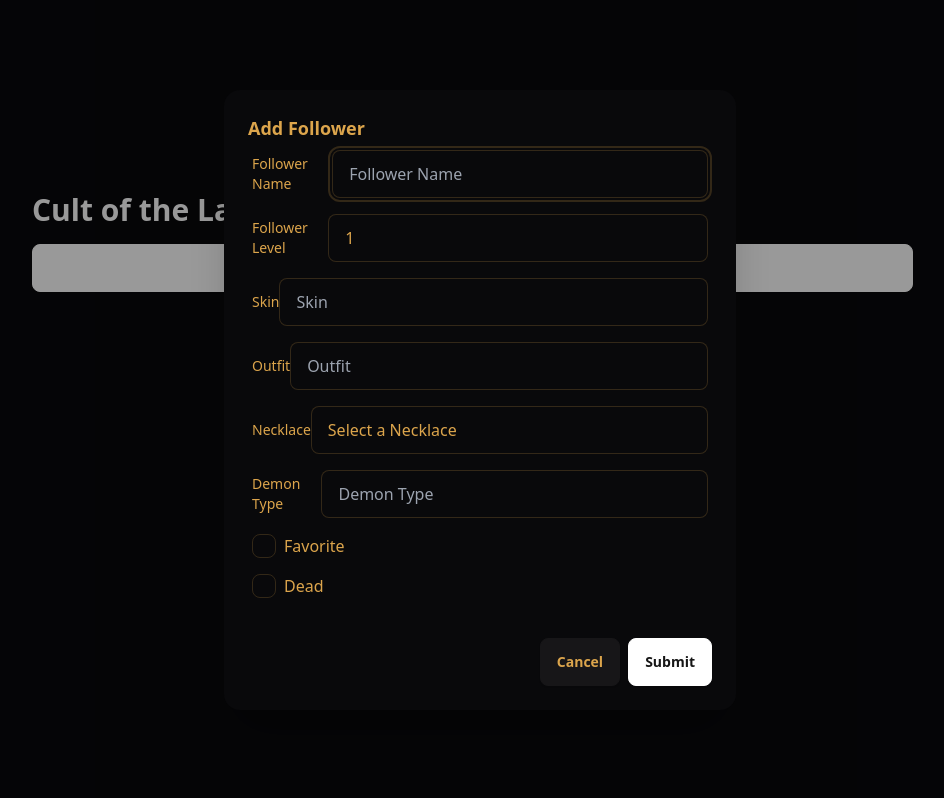
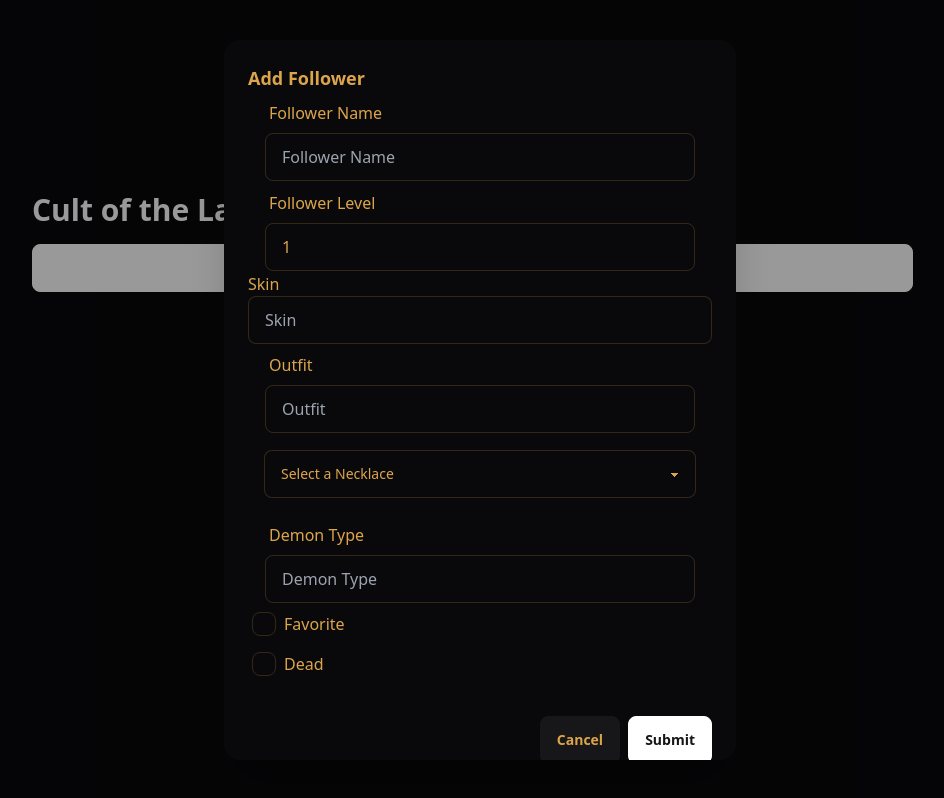
Before and after one commit to chanchandez/Cult-of-the-Lamb-Follower-Tracker, a website built with Vite: page index.html in a window 1280 px wide. Both pictures are taken after a click on the button "Add Follower". Shown: the whole page, without its empty margins (160-1104 px from the left). Built offline with nearby package versions, Linux system fonts and the light colour scheme.

Commit message:
wip: necklace select markup

```diff
--- a/index.html
+++ b/index.html
@@ -38,32 +38,32 @@
 
     <form id="addFollowerForm" class="flex flex-col gap-2">
 
-      <div id="followerForm" class="form-control">
-        <label class="label">
-          <span class="label-text">Follower Name</span>
+      <div id="followerForm" class="form-control flex flex-col">
+        <label class="input basis-full">
+          <span class="label">Follower Name</span>
           <input type="text" name="name" placeholder="Follower Name" class="input input-bordered w-full" required minlength="1" maxlength="30" />
         </label>
-        <label class="label">
-          <span class="label-text">Follower Level</span>
+        <label class="input basis-full">
+          <span class="label">Follower Level</span>
           <input type="number" name="level" placeholder="Level" class="input input-bordered w-full" min="1" value="1" required />
         </label>
-        <label class="label">
-          <span class="label-text">Skin</span>
+        <label class="floating-label">
+          <span>Skin</span>
           <input type="text" name="skin" placeholder="Skin" class="input input-bordered w-full" required maxlength="30" />
         </label>
-        <label class="label">
-          <span class="label-text">Outfit</span>
+        <label class="input basis-full">
+          <span class="label">Outfit</span>
           <input type="text" name="outfit" placeholder="Outfit" class="input input-bordered w-full" required maxlength="30" />
         </label>
-        <label class="label">
-          <span class="label-text">Necklace</span>
-          <select id="necklaceSelect" name="necklaceId" class="input input-bordered w-full">
-            <option value="">Select a Necklace</option>
+        <fieldset class="fieldset basis-full m-4">
+          <select id="necklaceSelect" name="necklaceId" class="select w-full input-bordered w-full">
+            <option disabled selected>Select a Necklace</option>
             <!-- Necklace options will be dynamically added here -->
           </select>
-        </label>
-        <label class="label">
-          <span class="label-text">Demon Type</span>
+        </fieldset>
+
+        <label class="input basis-full">
+          <span class="label">Demon Type</span>
           <input type="text" name="demonId" placeholder="Demon Type" class="input input-bordered w-full" maxlength="30" />
         </label>
 
```
